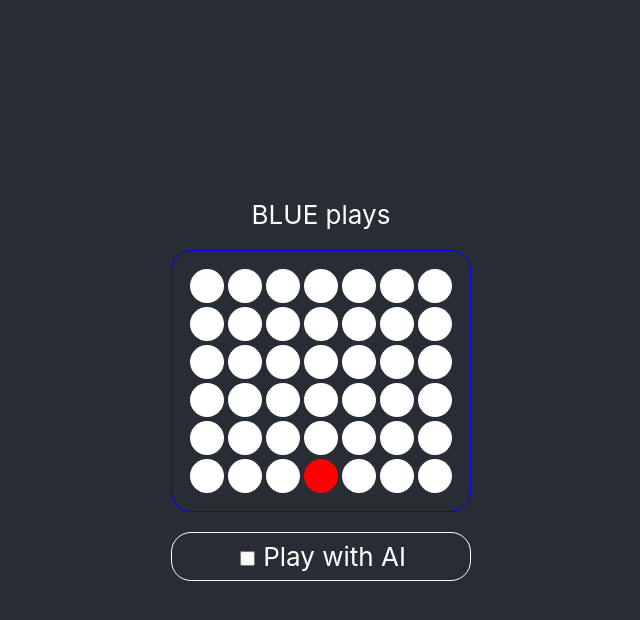
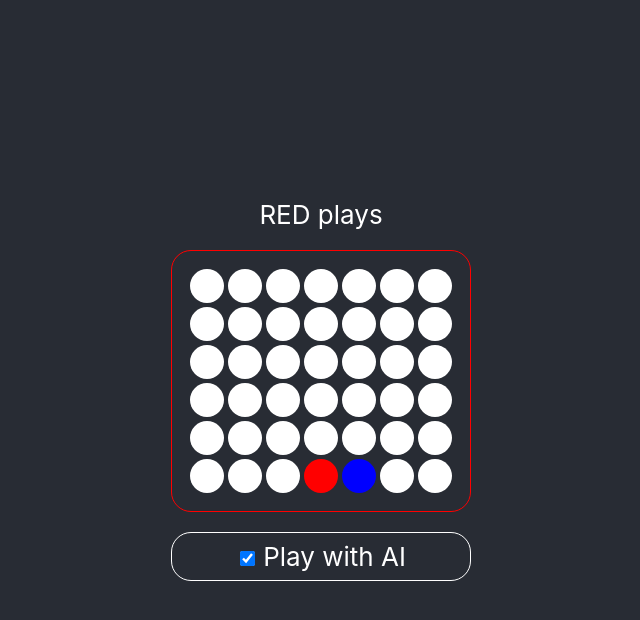
Before and after one commit to AnthonyDiTom/AIWars, a React (Create React App) app: page / in a window 1280 px wide. Both pictures are taken after a click on the button 640 px from the left and 286 px from the top of the page. Shown: the top 620 px of the page, without its empty margins (319-959 px from the left). Built offline with nearby package versions, Linux system fonts and the light colour scheme.

Commit message:
cleaning

```diff
--- a/src/Screens/Puissance4Reducer.tsx
+++ b/src/Screens/Puissance4Reducer.tsx
@@ -30,7 +30,7 @@ function Puissance4Reducer() {
     board: P4.newBoard(),
     player: CircleColor.playerRed,
     winner: null,
-    isPlayingWithAI: false,
+    isPlayingWithAI: true,
   });
 
   const { playerRed, playerBlue } = CircleColor;
@@ -79,13 +79,15 @@ function Puissance4Reducer() {
   };
 
   const [state, dispatch] = useReducer(reducer, initialSate());
-  // const { board, isPlayingWithAI, player, winner } = state;
+  // eslint-disable-next-line object-curly-newline
+  const { board, isPlayingWithAI, player, winner } = state;
+
   function restart() {
     dispatch({ type: 'restart' });
   }
 
   function selectColumn(column: number) {
-    const row = P4.availableRowIn(state.board, column);
+    const row = P4.availableRowIn(board, column);
     if (row === -1 || state.winner != null) {
       return;
     }
@@ -94,44 +96,17 @@ function Puissance4Reducer() {
   }
 
   React.useEffect(() => {
-    if (state.player === playerBlue && state.isPlayingWithAI) {
-      selectColumn(IAPlayer.playColumn(state.board, playerBlue, playerRed));
+    if (state.player === playerBlue && isPlayingWithAI) {
+      selectColumn(IAPlayer.playColumn(board, playerBlue, playerRed));
     }
     // eslint-disable-next-line react-hooks/exhaustive-deps
   }, [state]);
-
-  // function Board() {
-  //   return (
-  //     <div
-  //       className="p4Board"
-  //       style={{ borderColor: state.winner === null ? state.player : CircleColor.victory }}
-  //     >
-  //       {state.board.map((row, rowIndex) => {
-  //         const rowKey = `RI${rowIndex}`;
-  //         return (
-  //           <div className="board-row" key={`${rowKey}`}>
-  //             {row.map((value, colIndex) => {
-  //               const key = `R${rowIndex}C${colIndex}`;
-  //               return (
-  //                 <CircleButton
-  //                   key={key}
-  //                   color={caseColor(state.board[rowIndex][colIndex])}
-  //                   onclick={() => selectColumn(colIndex)}
-  //                 />
-  //               );
-  //             })}
-  //           </div>
-  //         );
-  //       })}
-  //     </div>
-  //   );
-  // }
 
   function Winner() {
     return (
       <>
         <div>
-          {state.isPlayingWithAI && state.winner === playerBlue ? 'AI' : state.winner} wins !
+          {isPlayingWithAI && winner === playerBlue ? 'AI' : winner} wins !
           <button
             type="button"
             style={{
@@ -148,15 +123,15 @@ function Puissance4Reducer() {
 
   return (
     <div>
-      {state.winner === null ? `${state.player.toUpperCase()} plays` : <Winner />}
+      {winner === null ? `${player.toUpperCase()} plays` : <Winner />}
       <P4Board
-        board={state.board}
-        borderColor={state.winner === null ? state.player : CircleColor.victory}
+        board={board}
+        borderColor={winner === null ? player : CircleColor.victory}
         selectColumn={selectColumn}
       />
       <CheckBox
         label="Play with AI"
-        isChecked={state.isPlayingWithAI}
+        isChecked={isPlayingWithAI}
         onChange={() => dispatch({ type: 'switch-ia-enabled' })}
       />
     </div>
```
